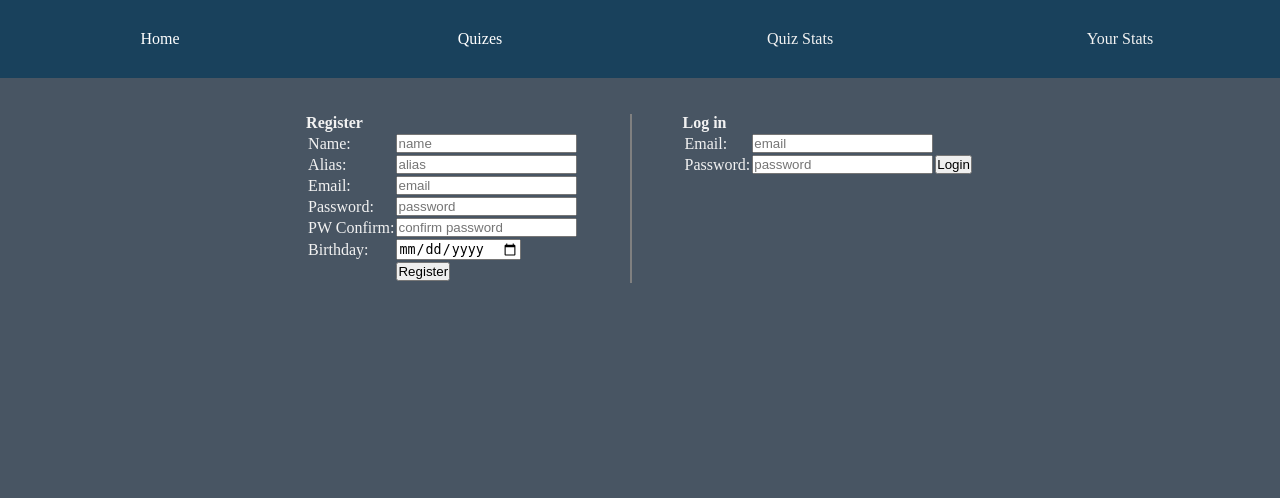
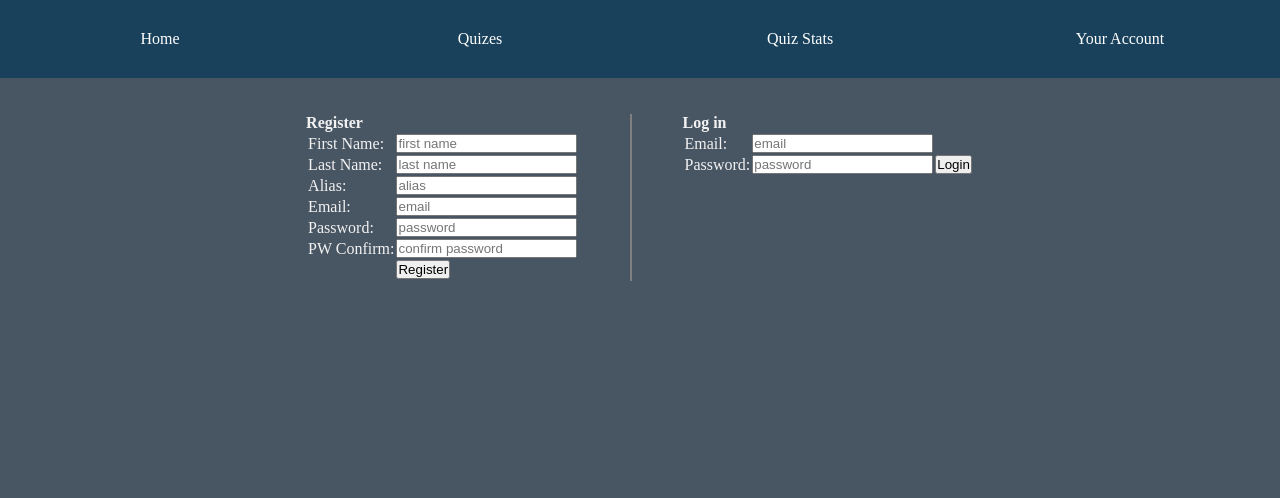
Before and after one commit to prescottbreeden/trivia_game_project, a Django app: page / in a window 1280 px wide. Shown: the part 61-559 px from the top of the page. Run offline with Django 3.2, Linux system fonts and the light colour scheme; parts of the project's set-up code (start-up, migrations or seed data) failed here and were passed over.

Commit message:
changed elements of the login and registration html and backend stuffs...

```diff
--- a/apps/login/templates/login/login.html
+++ b/apps/login/templates/login/login.html
@@ -24,12 +24,12 @@
 			<div class="explain">Test your knowledge and beat your friends!</div>
 		</div>
 		<div class="box">
-			<div class="selectors">Quiz Stats</div>
+			<div class="selectors"><a href="">Quiz Stats</a></div>
 			<div class="explain">Coming soon to an update near you!</div>
 		</div>
 		<div class="box">
-			<div class="selectors">Your Stats</div>
-			<div class="explain">Or maybe account edit, I don't know</div>
+			<div class="selectors"><a href="/quiz">Your Account</a></div>
+			<div class="explain">Stuffs!</div>
 		</div>
 	</div>
 	<div class="content {{request.session.status}}">
@@ -39,8 +39,12 @@
 		<form action="{% url 'register' %}" method="post">
 			{% csrf_token %}
 			<tr>
-				<td><label for="name">Name:</label></td>
-				<td><input type="text" placeholder="name" name="name"></td>
+				<td><label for="first_name">First Name:</label></td>
+				<td><input type="text" placeholder="first name" name="first_name"></td>
+			</tr>
+			<tr>
+				<td><label for="last_name">Last Name:</label></td>
+				<td><input type="text" placeholder="last name" name="last_name"></td>
 			</tr>
 			<tr>
 				<td><label for="alias">Alias:</label></td>
@@ -57,10 +61,6 @@
 			<tr>
 				<td><label for="cpassword">PW Confirm:</label></td>
 				<td><input type="password" placeholder="confirm password" name="cpassword"></td>
-			</tr>
-			<tr>
-				<td><label for="birthday">Birthday:</label></td>
-				<td><input type="date" placeholder="" name="birthday" required></td>
 			</tr>
 			<tr>
 				<td></td>
```
Also changed, not shown: apps/login/models.py (+4 -3 lines), db.sqlite3.
